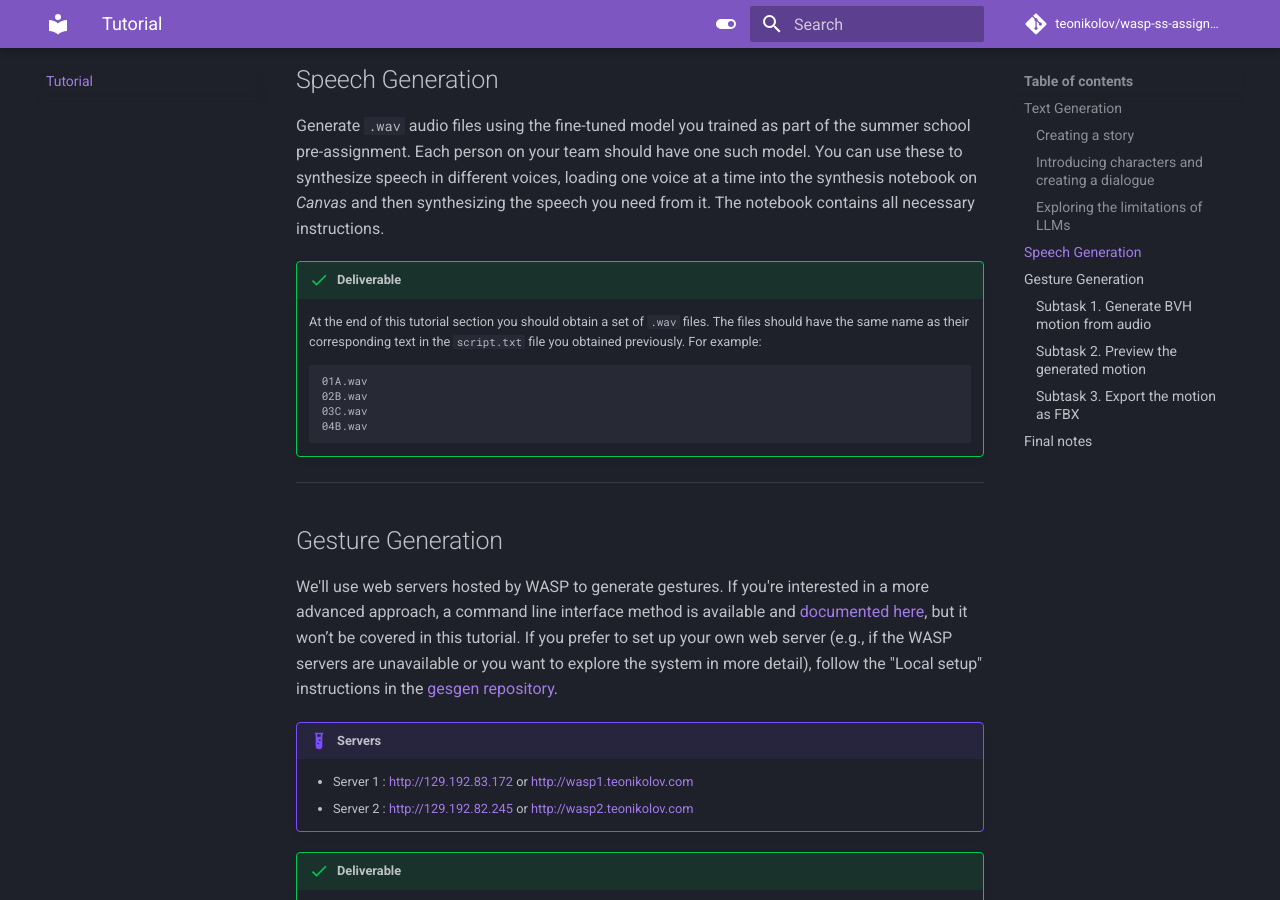
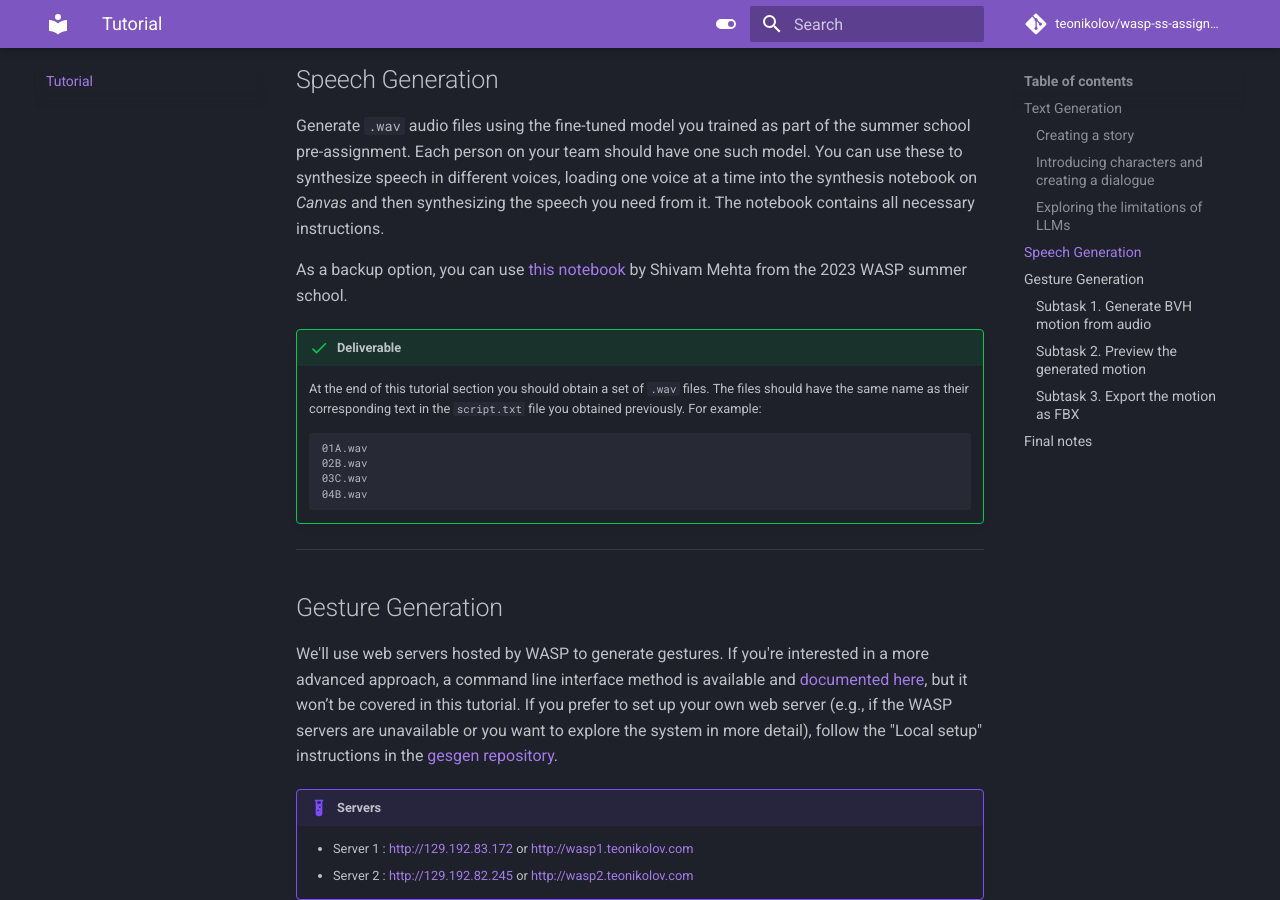
Before and after one commit to TeoNikolov/wasp-ss-assignment, an MkDocs documentation site: the page built from docs/tutorial.md, in a window 1280 px wide and 900 px high, scrolled down 1964 px. Built offline with MkDocs 1.6.1 and Material for MkDocs 9.7.7, drawn with Linux system fonts in a browser that asks for light colours; comment, search, counter and statistics services are not loaded.

Commit message:
Update tutorial.md

```diff
--- a/docs/tutorial.md
+++ b/docs/tutorial.md
@@ -144,6 +144,8 @@ Some main challenges around using LLMs today include possible biases, unethical
 
 Generate `.wav` audio files using the fine-tuned model you trained as part of the summer school pre-assignment. Each person on your team should have one such model. You can use these to synthesize speech in different voices, loading one voice at a time into the synthesis notebook on *Canvas* and then synthesizing the speech you need from it. The notebook contains all necessary instructions.
 
+As a backup option, you can use [this notebook](https://colab.research.google.com/drive/12mdEujBj7Wj0b0SaxW83tS-POgifDKBE?usp=sharing&pli=1&authuser=1#scrollTo=ARiOT_I7tPVF) by Shivam Mehta from the 2023 WASP summer school.
+
 !!! success "Deliverable"
 
     At the end of this tutorial section you should obtain a set of `.wav` files. The files should have the same name as their corresponding text in the `script.txt` file you obtained previously. For example:
```
